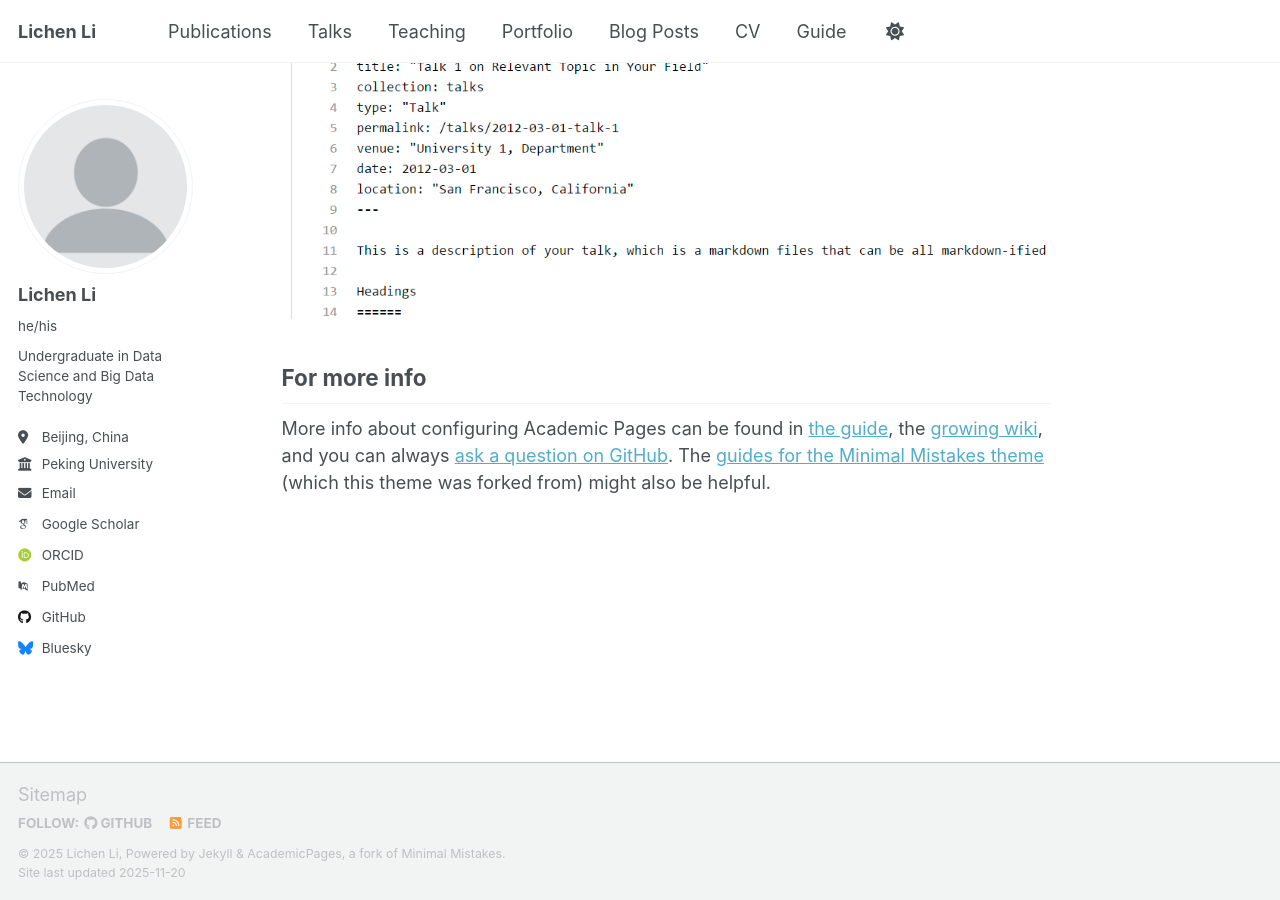
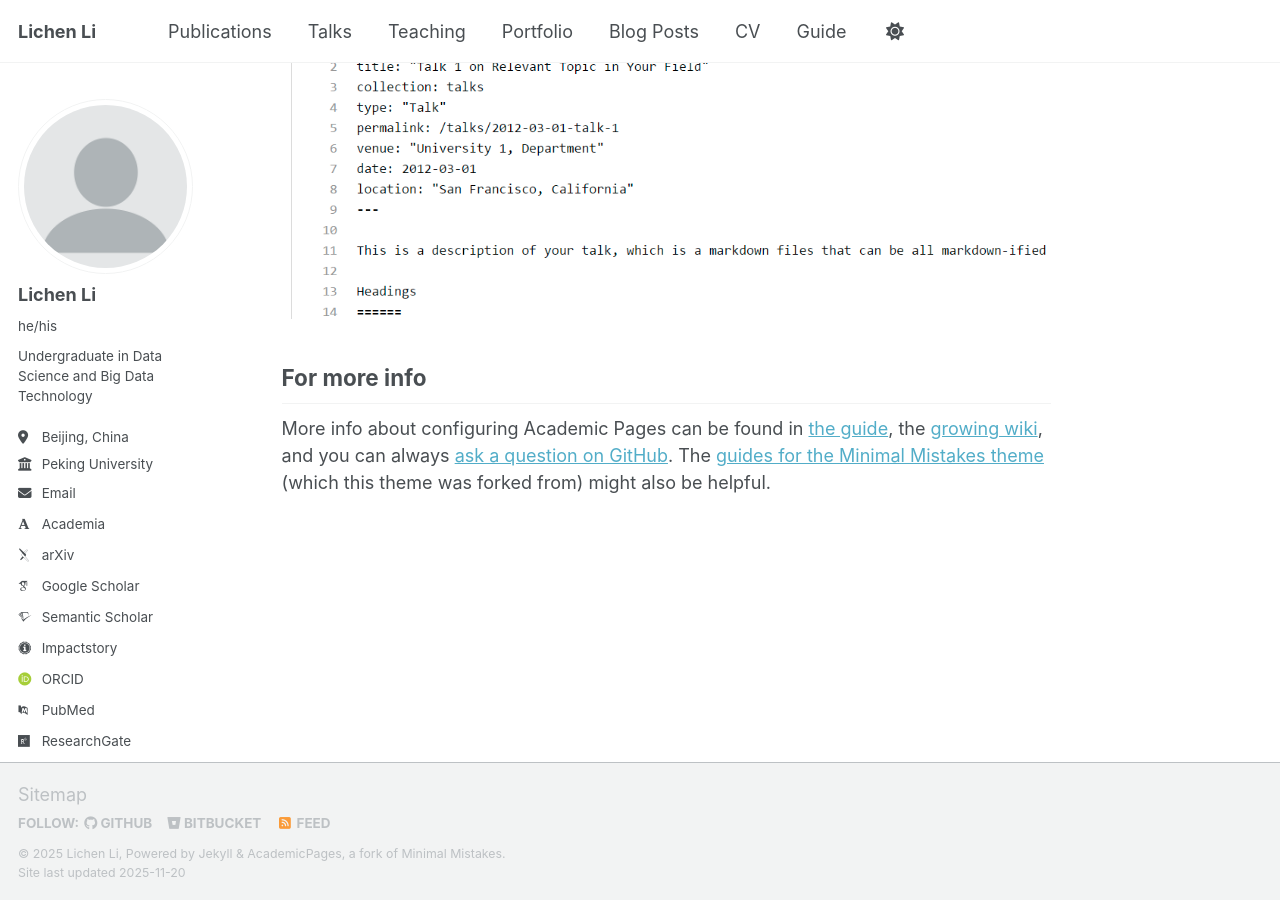
Before and after one commit to LichenLillc/LichenLillc.github.io, a Jekyll site: the page built from _pages/about.md, in a window 1280 px wide and 900 px high, scrolled down 2880 px. Built offline with Jekyll 4.4.1, drawn with Linux system fonts in a browser that asks for light colours; some web fonts are replaced; a script that is not in the unit is left out; part of the change alters nothing that is shown.

Commit message:
Refactor URLs and placeholders in _config.yml
Updated various URLs and placeholders in the configuration file.

```diff
--- a/_config.yml
+++ b/_config.yml
@@ -33,51 +33,51 @@ author:
   email            : "lilichen@stu.pku.edu.cn"
 
   # Academic websites
-  academia         : # URL
-  arxiv            : # URL - Update with the correct link to your profile
+  academia         : ""# URL
+  arxiv            : ""# URL - Update with the correct link to your profile
   googlescholar    : "https://scholar.google.com/citations?user=JYmBpzkAAAAJ&hl=en"
-  inspire-hep      : # URL
-  impactstory      : # URL
-  orcid            : "https://orcid.org/yourorcidurl"
-  semantic         : # URL
-  pubmed           : "https://www.ncbi.nlm.nih.gov/pubmed/?term=john+snow"
-  researchgate     : # URL
-  scopus           : # URL
+  inspire-hep      : ""# URL
+  impactstory      : ""# URL
+  orcid            : "https://orcid.org/0009-0003-0628-9108"
+  semantic         : ""# URL
+  pubmed           : ""# "https://www.ncbi.nlm.nih.gov/pubmed/?term=john+snow"
+  researchgate     : ""# URL
+  scopus           : ""# URL
 
   # Repositories and software development
-  bitbucket        : # Username - Update with your username on the site
-  codepen          : # Username
-  dribbble         : # Username
-  github           : "academicpages"
-  kaggle           : # Username
-  stackoverflow    : # User number or user number and name (i.e., use "1" or "1/jeff-atwood")
+  bitbucket        : ""# Username - Update with your username on the site
+  codepen          : ""# Username
+  dribbble         : ""# Username
+  github           : ""# "academicpages"
+  kaggle           : ""# Username
+  stackoverflow    : ""# User number or user number and name (i.e., use "1" or "1/jeff-atwood")
 
   # Social media
-  artstation       : # Username
-  bluesky          : "bsky.app" # Replace this with you Bluesky username
-  facebook         : # Username
-  flickr           : # Username
-  foursquare       : # Username
-  goodreads        : # Username
-  google_plus      : # Username
-  keybase          : # Username
-  instagram        : # Username
-  lastfm           : # Username
-  linkedin         : # Username
-  mastodon         : # URL
-  medium           : # URL
-  pinterest        : # Username
-  soundcloud       : # Username
-  steam            : # Username
-  telegram         : # URL
-  tumblr           : # Username
-  twitter          : # Username for X / Twitter
-  vine             : # Username
-  weibo            : # Username
-  wikipedia        : # Username
-  xing             : # Username
-  youtube          : # Username
-  zhihu            : # Username
+  artstation       : "" # Username
+  bluesky          : "" # Replace this with you Bluesky username
+  facebook         : "" # Username
+  flickr           : ""# Username
+  foursquare       : ""# Username
+  goodreads        : ""# Username
+  google_plus      : ""# Username
+  keybase          : ""# Username
+  instagram        : ""# Username
+  lastfm           : ""# Username
+  linkedin         : ""# Username
+  mastodon         : ""# URL
+  medium           : ""# URL
+  pinterest        : ""# Username
+  soundcloud       : ""# Username
+  steam            : ""# Username
+  telegram         : ""# URL
+  tumblr           : ""# Username
+  twitter          : ""# Username for X / Twitter
+  vine             : ""# Username
+  weibo            : ""# Username
+  wikipedia        : ""# Username
+  xing             : ""# Username
+  youtube          : ""# Username
+  zhihu            : ""# Username
 
 # Publication Category - The following the list of publication categories and their headings
 publication_category:
```
